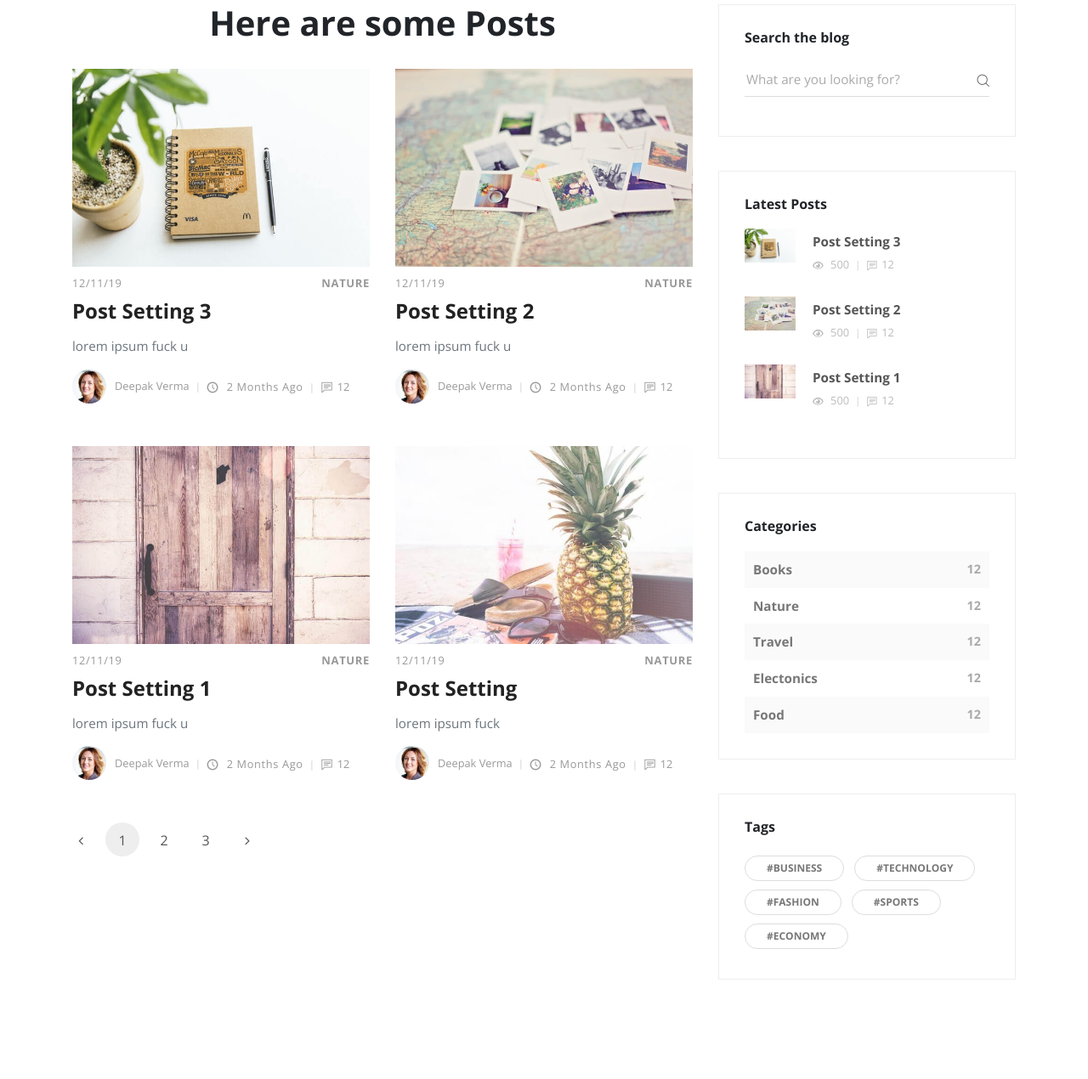
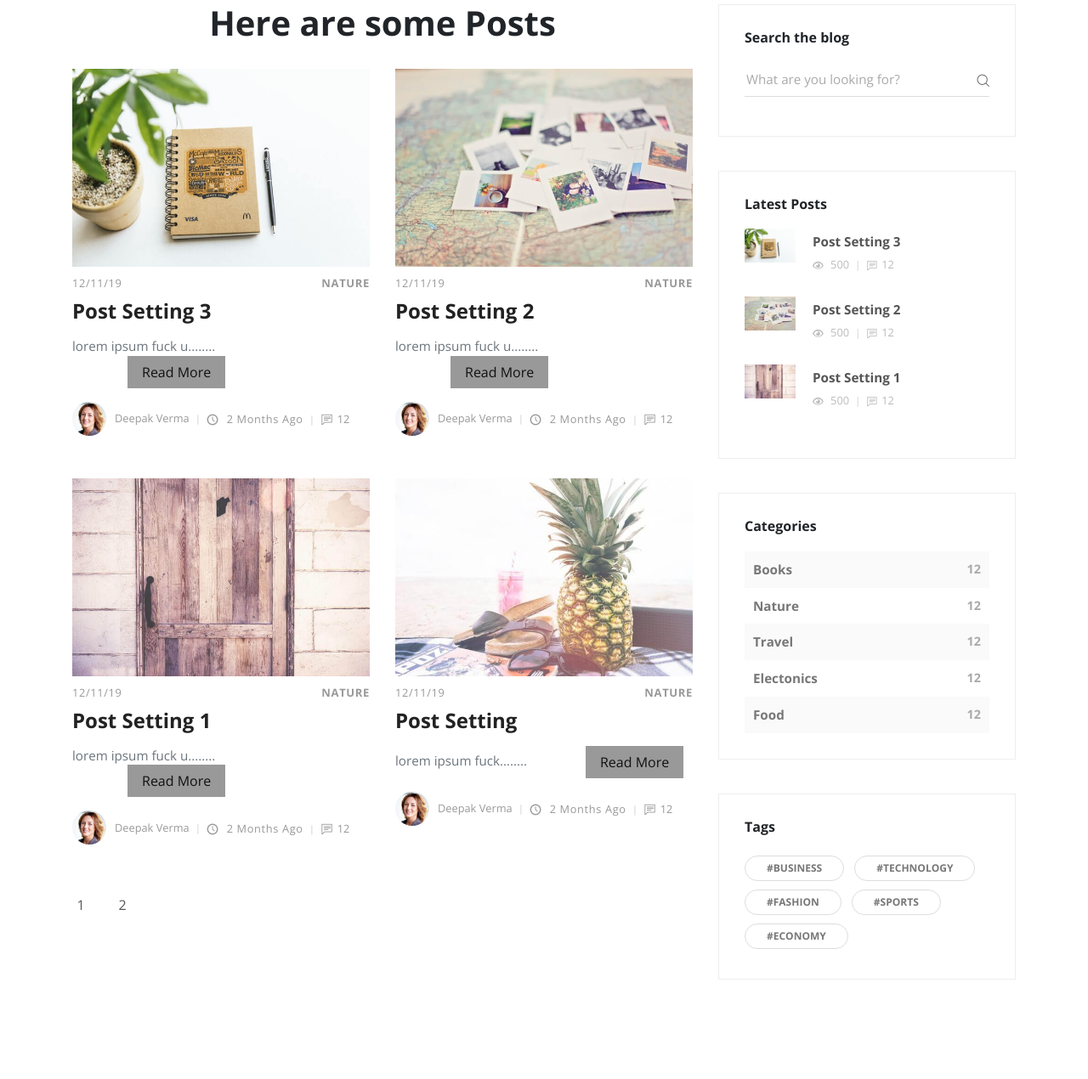
Before and after one commit to CodingBridz/final, a PHP site: page /blog.php in a window 1280 px wide. Shown: the part 141-1411 px from the top of the page at 85% size. Run offline with PHP 8.4, Linux system fonts and the light colour scheme; data comes from the database, SQL or seed files in the repository.

Commit message:
pagination

```diff
--- a/blog.php
+++ b/blog.php
@@ -1,4 +1,12 @@
-<?php require_once('inc/db.php');?>
+<?php require_once('inc/db.php');
+
+  $no_of_posts = 2;
+  $all_post_query = "SELECT  * FROM posts WHERE status ='publish'";
+  $all_post_run = mysqli_query($con,$all_post_query);
+  $all_post = mysqli_num_rows($all_post_run);
+  $total_pages = ceil($all_post / $no_of_posts);
+?>
+
 <!DOCTYPE html>
 <html>
   <head>
@@ -35,14 +43,17 @@
            $status = $row['status'];
            ?>
               <div class="post col-xl-6">
-                <div class="post-thumbnail"><a href="post.html"><img src="img/<?php echo $image; ?>" alt="..." class="img-fluid"></a></div>
+                <div class="post-thumbnail"><a href="post.php?post_id=<?php echo $id; ?>"><img src="img/<?php echo $image; ?>" alt="..." class="img-fluid"></a></div>
                 <div class="post-details">
                   <div class="post-meta d-flex justify-content-between">
                     <div class="date meta-last"><?php echo $date; ?></div>
-                    <div class="category"><a href="#"><?php echo $categories; ?></a></div>
-                  </div><a href="post.html">
+                    <div class="category"><a href="index.php?cat=<?php
+                    echo $id; ?>"><?php echo $categories; ?></a></div>
+                  </div><a href="post.php?post_id=<?php echo $id; ?>">
                     <h3 class="h4"><?php echo $title; ?></h3></a>
-                  <p class="text-muted"><?php echo $post_data; ?></p>
+                  <p class="text-muted"><?php echo substr($post_data,0,300)."........"; ?>
+                     <a href="post.php?post_id=<?php echo $id; ?>" name="read more"  class="btn btn-primary" id="radius">Read More</a>
+                  </p>
                   <footer class="post-footer d-flex align-items-center"><a href="#" class="author d-flex align-items-center flex-wrap">
                       <div class="avatar"><img src="img/avatar-3.jpg" alt="..." class="img-fluid"></div>
                       <div class="title"><span><?php echo $author; ?></span></div></a>
@@ -62,11 +73,11 @@
             <!-- Pagination -->
             <nav aria-label="Page navigation example">
               <ul class="pagination pagination-template d-flex justify-content-center">
-                <li class="page-item"><a href="#" class="page-link"> <i class="fa fa-angle-left"></i></a></li>
-                <li class="page-item"><a href="#" class="page-link active">1</a></li>
-                <li class="page-item"><a href="#" class="page-link">2</a></li>
-                <li class="page-item"><a href="#" class="page-link">3</a></li>
-                <li class="page-item"><a href="#" class="page-link"> <i class="fa fa-angle-right"></i></a></li>
+               <?php
+               for ($i=1; $i<=$total_pages; $i++) {
+                 echo "<li class='page-item'><a href='' class='page-link'>$i</a></li>";
+               }
+               ?>
               </ul>
             </nav>
           </div>
--- a/css/custom.css
+++ b/css/custom.css
@@ -38,3 +38,7 @@
     width: 400px;
     font-size: 20px;
 }
+#radius{
+  margin-left: 65px;
+  border-radius:10px;
+}
--- a/inc/sidebar.php
+++ b/inc/sidebar.php
@@ -28,7 +28,6 @@
                    $id = $row['id'];
                    $title = $row['title'];
                    $image = $row['image'];
-
                 ?>
               <a href="#">
                 <div class="item d-flex align-items-center">
```
